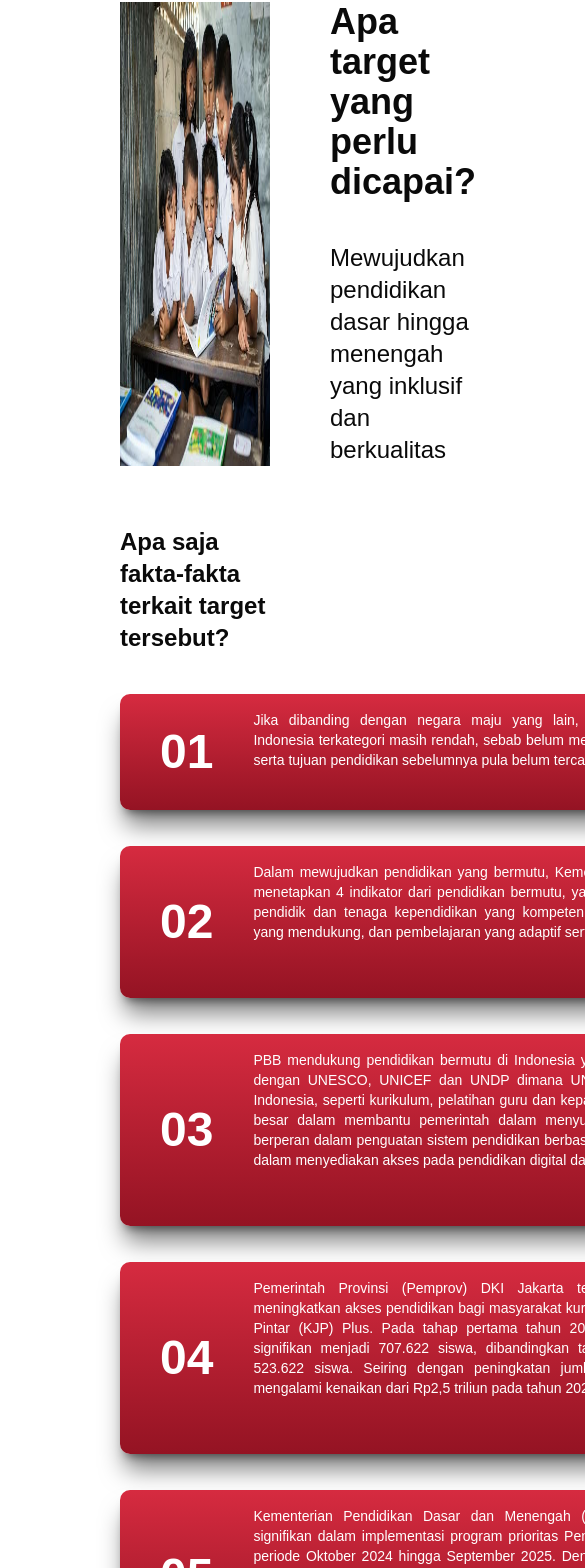
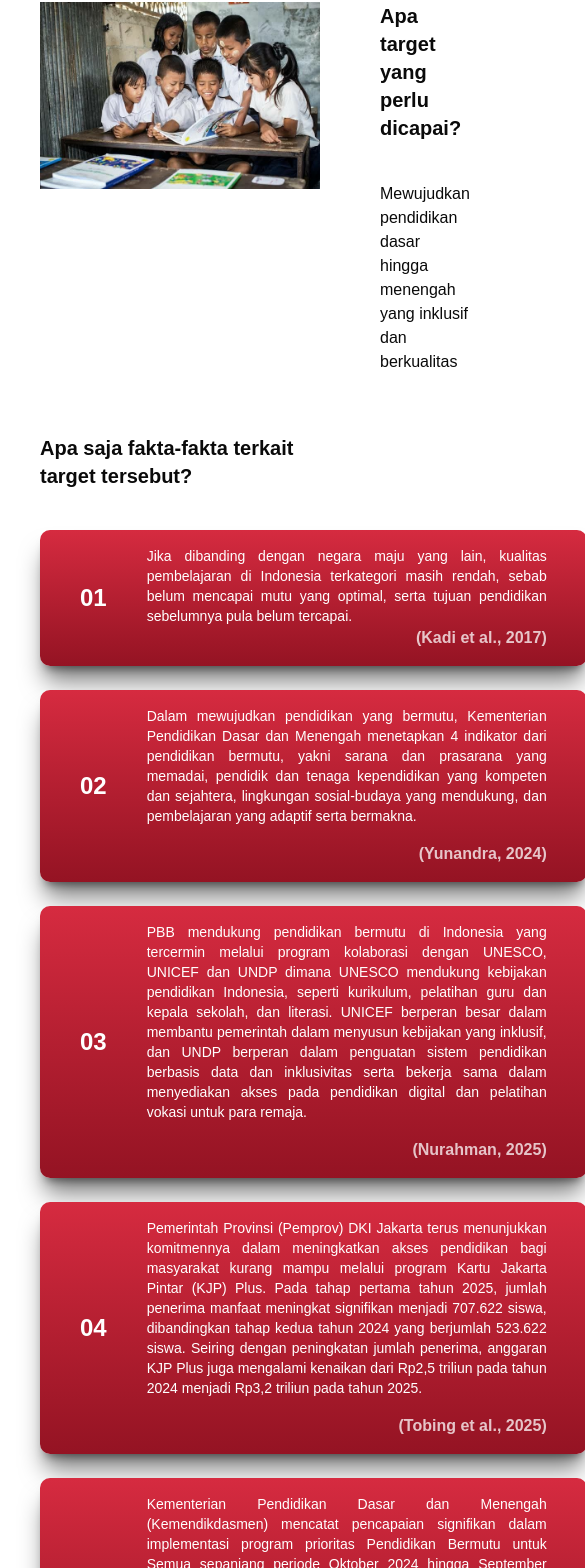
Before and after one commit to Dardeka/stem-project, a React (Vite) app: page / in a window 390 px wide. Shown: the part 2788-4356 px from the top of the page, 585 px wide, since content can reach past the window. Built offline with nearby package versions, Linux system fonts and the light colour scheme.

Commit message:
feat: update homepage layout and improve text styling for better readability

```diff
--- a/src/pages/homepage.jsx
+++ b/src/pages/homepage.jsx
@@ -27,6 +27,7 @@ function Homepage() {
                     </div>
                     <div className="flex flex-col mt-20 items-center justify-center">
                         <h2 className="text-2xl font-semibold underline">17 Tujuan SDGs</h2>
+                        {/* Poin-poin sdgs */}
                         <div className="grid grid-cols-3 lg:grid-cols-6 gap-4 mt-6">
                             {/* poin 1 */}
                             <div className="relative group flex flex-row w-30 h-30 cursor-pointer">
@@ -223,56 +224,56 @@ function Homepage() {
                     </div>
                 </section>
                 {/* Section Target */}
-                <section className="mx-30 mt-25 mb-25 space-y-6">
+                <section className="mx-10 lg:mx-30 mt-25 mb-25 space-y-6">
                     <div className="flex flex-row space-x-15">
-                        <img src="/images/target.jpeg" alt="" className="w-100" />
+                        <img src="/images/target.jpeg" alt="" className="w-70 lg:w-100 h-full" />
                         <div className="flex flex-col space-y-10">
-                            <h2 className="text-4xl font-semibold">Apa target yang perlu dicapai?</h2>
-                            <p className="text-2xl">Mewujudkan pendidikan dasar hingga menengah yang inklusif dan berkualitas</p>
+                            <h2 className="text-xl lg:text-4xl font-semibold">Apa target yang perlu dicapai?</h2>
+                            <p className="text-base lg:text-2xl">Mewujudkan pendidikan dasar hingga menengah yang inklusif dan berkualitas</p>
                         </div>
                     </div>
                     {/* Fakta-fakta */}
                     <div className="flex flex-col mt-15 gap-10">
-                        <h2 className="text-2xl font-semibold">Apa saja fakta-fakta terkait target tersebut? </h2>
-                        <div className="flex flex-col gap-5">
+                        <h2 className="text-xl lg:text-2xl font-semibold">Apa saja fakta-fakta terkait target tersebut? </h2>
+                        <div className="flex flex-col gap-2 lg:gap-5">
                             {/* Fakta 1 */}
-                            <div className="px-10 flex flex-row items-center justify-center gap-10 bg-gradient-to-b from-[#D62B40] to-[#941323] text-white p-4 rounded-lg mb-4 mr-auto shadow-xl/50">
-                                <h1 className="text-5xl font-extrabold" >01</h1>
+                            <div className="lg:w-auto px-10 flex flex-row items-center justify-center gap-10 bg-gradient-to-b from-[#D62B40] to-[#941323] text-white p-4 rounded-lg mb-4 mr-auto shadow-xl/50">
+                                <h1 className="text-2xl lg:text-5xl font-extrabold" >01</h1>
                                 <div className="flex flex-col">
-                                    <p className="w-[500px] text-sm text-justify">Jika dibanding dengan negara maju yang lain, kualitas pembelajaran di Indonesia terkategori masih rendah, sebab belum mencapai mutu yang optimal, serta tujuan pendidikan sebelumnya pula belum tercapai.</p>
-                                    <b className="ml-auto opacity-75">(Kadi et al., 2017)</b>
+                                    <p className="w-[400px] lg:max-w-[500px] text-sm text-justify">Jika dibanding dengan negara maju yang lain, kualitas pembelajaran di Indonesia terkategori masih rendah, sebab belum mencapai mutu yang optimal, serta tujuan pendidikan sebelumnya pula belum tercapai.</p>
+                                    <b className="text-md lg:text-base ml-auto opacity-75">(Kadi et al., 2017)</b>
                                 </div>
                             </div>
                             {/* Fakta 2 */}
-                            <div className="px-10 flex flex-row items-center justify-center gap-10 bg-gradient-to-b from-[#D62B40] to-[#941323] text-white p-4 rounded-lg mb-4 ml-auto shadow-xl/50">
-                                <h1 className="text-5xl font-extrabold" >02</h1>
+                            <div className="lg:w-auto px-10 flex flex-row items-center justify-center gap-10 bg-gradient-to-b from-[#D62B40] to-[#941323] text-white p-4 rounded-lg mb-4 ml-auto shadow-xl/50">
+                                <h1 className="text-2xl lg:text-5xl font-extrabold" >02</h1>
                                 <div className="flex flex-col gap-4">
-                                    <p className="w-[600px] text-sm text-justify">Dalam mewujudkan pendidikan yang bermutu, Kementerian Pendidikan Dasar dan Menengah menetapkan 4 indikator dari pendidikan bermutu, yakni sarana dan prasarana yang memadai, pendidik dan tenaga kependidikan yang kompeten dan sejahtera, lingkungan sosial-budaya yang mendukung, dan pembelajaran yang adaptif serta bermakna.</p>
-                                    <b className="ml-auto opacity-75">(Yunandra, 2024)</b>
+                                    <p className="w-[400px] lg:max-w-[600px] text-sm text-justify">Dalam mewujudkan pendidikan yang bermutu, Kementerian Pendidikan Dasar dan Menengah menetapkan 4 indikator dari pendidikan bermutu, yakni sarana dan prasarana yang memadai, pendidik dan tenaga kependidikan yang kompeten dan sejahtera, lingkungan sosial-budaya yang mendukung, dan pembelajaran yang adaptif serta bermakna.</p>
+                                    <b className="text-md lg:text-base ml-auto opacity-75">(Yunandra, 2024)</b>
                                 </div>
                             </div>
                             {/* Fakta 3 */}
-                            <div className="px-10 flex flex-row items-center justify-center gap-10 bg-gradient-to-b from-[#D62B40] to-[#941323] text-white p-4 rounded-lg mb-4 mr-auto shadow-xl/50">
-                                <h1 className="text-5xl font-extrabold" >03</h1>
+                            <div className="lg:w-auto px-10 flex flex-row items-center justify-center gap-10 bg-gradient-to-b from-[#D62B40] to-[#941323] text-white p-4 rounded-lg mb-4 mr-auto shadow-xl/50">
+                                <h1 className="text-2xl lg:text-5xl font-extrabold" >03</h1>
                                 <div className="flex flex-col gap-4">
-                                    <p className="w-[600px] text-sm text-justify">PBB mendukung pendidikan bermutu di Indonesia yang tercermin melalui program kolaborasi dengan UNESCO, UNICEF dan UNDP dimana UNESCO mendukung kebijakan pendidikan Indonesia, seperti kurikulum, pelatihan guru dan kepala sekolah, dan literasi. UNICEF berperan besar dalam membantu pemerintah dalam menyusun kebijakan yang inklusif, dan UNDP berperan dalam penguatan sistem pendidikan berbasis data dan inklusivitas serta bekerja sama dalam menyediakan akses pada pendidikan digital dan pelatihan vokasi untuk para remaja.</p>
-                                    <b className="ml-auto opacity-75">(Nurahman, 2025)</b>
+                                    <p className="w-[400px] lg:max-w-[600px] text-sm text-justify">PBB mendukung pendidikan bermutu di Indonesia yang tercermin melalui program kolaborasi dengan UNESCO, UNICEF dan UNDP dimana UNESCO mendukung kebijakan pendidikan Indonesia, seperti kurikulum, pelatihan guru dan kepala sekolah, dan literasi. UNICEF berperan besar dalam membantu pemerintah dalam menyusun kebijakan yang inklusif, dan UNDP berperan dalam penguatan sistem pendidikan berbasis data dan inklusivitas serta bekerja sama dalam menyediakan akses pada pendidikan digital dan pelatihan vokasi untuk para remaja.</p>
+                                    <b className="text-md lg:text-base ml-auto opacity-75">(Nurahman, 2025)</b>
                                 </div>
                             </div>
                             {/* Fakta 4 */}
-                            <div className="px-10 flex flex-row items-center justify-center gap-10 bg-gradient-to-b from-[#D62B40] to-[#941323] text-white p-4 rounded-lg mb-4 ml-auto shadow-xl/50">
-                                <h1 className="text-5xl font-extrabold" >04</h1>
+                            <div className="lg:w-auto px-10 flex flex-row items-center justify-center gap-10 bg-gradient-to-b from-[#D62B40] to-[#941323] text-white p-4 rounded-lg mb-4 ml-auto shadow-xl/50">
+                                <h1 className="text-2xl lg:text-5xl font-extrabold" >04</h1>
                                 <div className="flex flex-col gap-4">
-                                    <p className="w-[600px] text-sm text-justify">Pemerintah Provinsi (Pemprov) DKI Jakarta terus menunjukkan komitmennya dalam meningkatkan akses pendidikan bagi masyarakat kurang mampu melalui program Kartu Jakarta Pintar (KJP) Plus. Pada tahap pertama tahun 2025, jumlah penerima manfaat meningkat signifikan menjadi 707.622 siswa, dibandingkan tahap kedua tahun 2024 yang berjumlah 523.622 siswa. Seiring dengan peningkatan jumlah penerima, anggaran KJP Plus juga mengalami kenaikan dari Rp2,5 triliun pada tahun 2024 menjadi Rp3,2 triliun pada tahun 2025.</p>
-                                    <b className="ml-auto opacity-75">(Tobing et al., 2025)</b>
+                                    <p className="w-[400px] lg:max-w-[600px] text-sm text-justify">Pemerintah Provinsi (Pemprov) DKI Jakarta terus menunjukkan komitmennya dalam meningkatkan akses pendidikan bagi masyarakat kurang mampu melalui program Kartu Jakarta Pintar (KJP) Plus. Pada tahap pertama tahun 2025, jumlah penerima manfaat meningkat signifikan menjadi 707.622 siswa, dibandingkan tahap kedua tahun 2024 yang berjumlah 523.622 siswa. Seiring dengan peningkatan jumlah penerima, anggaran KJP Plus juga mengalami kenaikan dari Rp2,5 triliun pada tahun 2024 menjadi Rp3,2 triliun pada tahun 2025.</p>
+                                    <b className="text-md lg:text-base ml-auto opacity-75">(Tobing et al., 2025)</b>
                                 </div>
                             </div>
                             {/* Fakta 5 */}
-                            <div className="px-10 flex flex-row items-center justify-center gap-10 bg-gradient-to-b from-[#D62B40] to-[#941323] text-white p-4 rounded-lg mb-4 mr-auto shadow-xl/50">
-                                <h1 className="text-5xl font-extrabold" >05</h1>
+                            <div className="lg:w-auto px-10 flex flex-row items-center justify-center gap-10 bg-gradient-to-b from-[#D62B40] to-[#941323] text-white p-4 rounded-lg mb-4 mr-auto shadow-xl/50">
+                                <h1 className="text-2xl lg:text-5xl font-extrabold" >05</h1>
                                 <div className="flex flex-col gap-4">
-                                    <p className="w-[600px] text-sm text-justify">Kementerian Pendidikan Dasar dan Menengah (Kemendikdasmen) mencatat pencapaian signifikan dalam implementasi program prioritas Pendidikan Bermutu untuk Semua sepanjang periode Oktober 2024 hingga September 2025. Dengan alokasi anggaran sebesar Rp 181,72 triliun untuk enam program prioritas, pemerintah membuktikan komitmennya dalam memastikan layanan pendidikan yang lebih merata, inklusif, dan bermutu bagi seluruh anak Indonesia.</p>
-                                    <b className="ml-auto opacity-75">(Westiana, 2025)</b>
+                                    <p className="w-[400px] lg:max-w-[600px] text-sm text-justify">Kementerian Pendidikan Dasar dan Menengah (Kemendikdasmen) mencatat pencapaian signifikan dalam implementasi program prioritas Pendidikan Bermutu untuk Semua sepanjang periode Oktober 2024 hingga September 2025. Dengan alokasi anggaran sebesar Rp 181,72 triliun untuk enam program prioritas, pemerintah membuktikan komitmennya dalam memastikan layanan pendidikan yang lebih merata, inklusif, dan bermutu bagi seluruh anak Indonesia.</p>
+                                    <b className="text-md lg:text-base ml-auto opacity-75">(Westiana, 2025)</b>
                                 </div>
                             </div>
                         </div>
```
